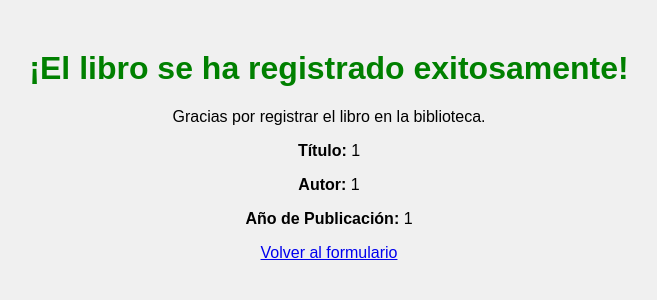
After one commit to xrezu/daw-dwes, a PHP site: page /exito.php in a window 1280 px wide. The commit adds this page. Shown: the top 300 px of the page, without its empty margins (311-968 px from the left). Run offline with PHP 8.4, Linux system fonts and the light colour scheme; the visitor is signed in with stand-in values (Sample User, id 1).

Commit message:
Minor fixes

```diff
--- /dev/null
+++ b/EjerciciosClase/Biblioteca/exito.php
@@ -0,0 +1,35 @@
+<?php
+session_start();
+?>
+<!DOCTYPE html>
+<html lang="en">
+<head>
+  <meta charset="UTF-8">
+  <meta name="viewport" content="width=device-width, initial-scale=1.0">
+  <title>Éxito</title>
+  <style>
+    body {
+      font-family: Arial, sans-serif;
+      background-color: #f0f0f0;
+    }
+    .container {
+      width: 80%;
+      margin: 50px auto;
+      text-align: center;
+    }
+    h1 {
+      color: green;
+    }
+  </style>
+</head>
+<body>
+  <div class="container">
+    <h1>¡El libro se ha registrado exitosamente!</h1>
+    <p>Gracias por registrar el libro en la biblioteca.</p>
+    <p><strong>Título:</strong> <?php echo $_SESSION['titulo']; ?></p>
+    <p><strong>Autor:</strong> <?php echo $_SESSION['autor']; ?></p>
+    <p><strong>Año de Publicación:</strong> <?php echo $_SESSION['ano_publicacion']; ?></p>
+    <p><a href="formulario.php">Volver al formulario</a></p>
+  </div>
+</body>
+</html>
```
Also changed, not shown: EjerciciosClase/Biblioteca/formulario.php (+69 -18 lines).
